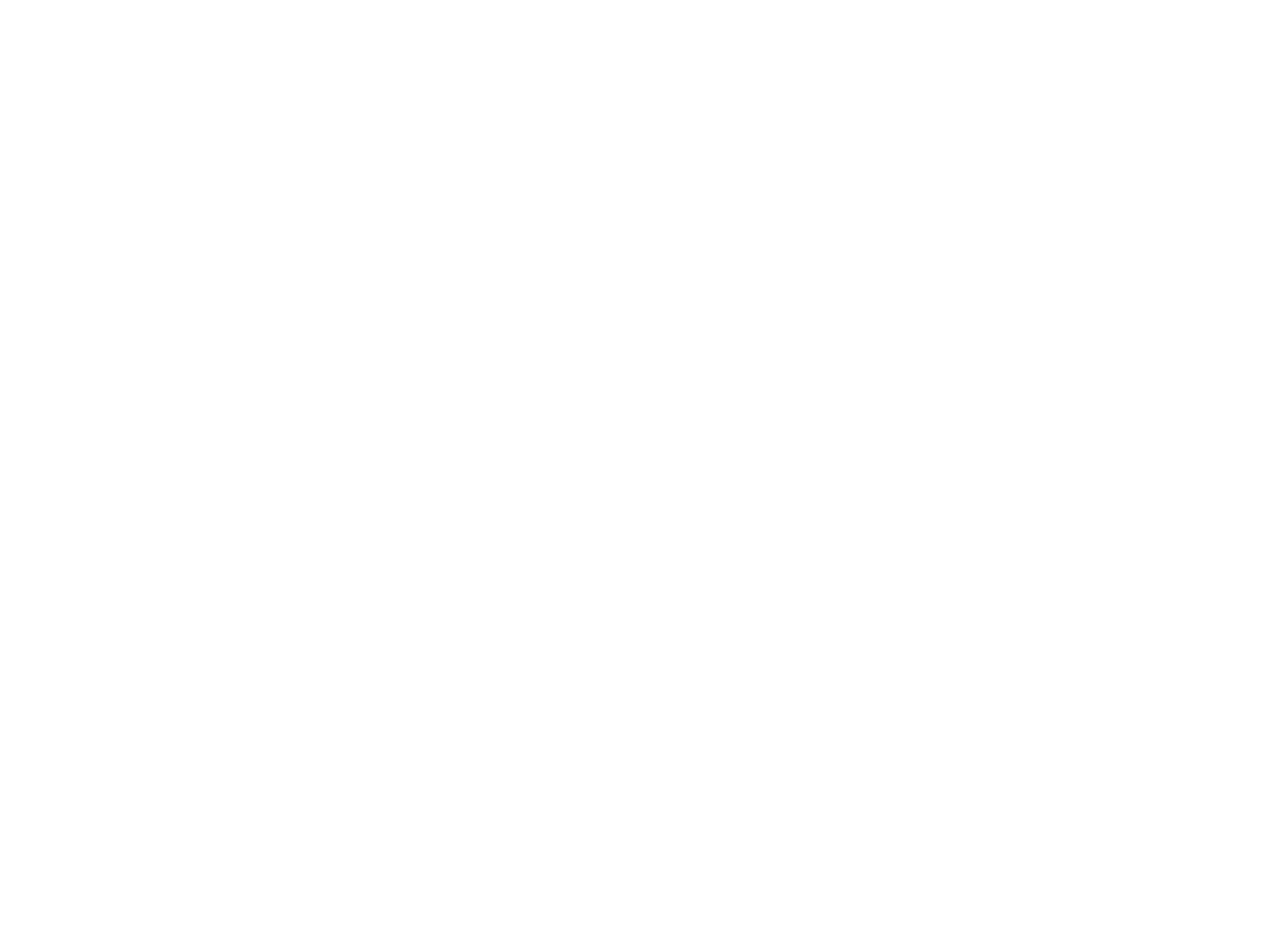
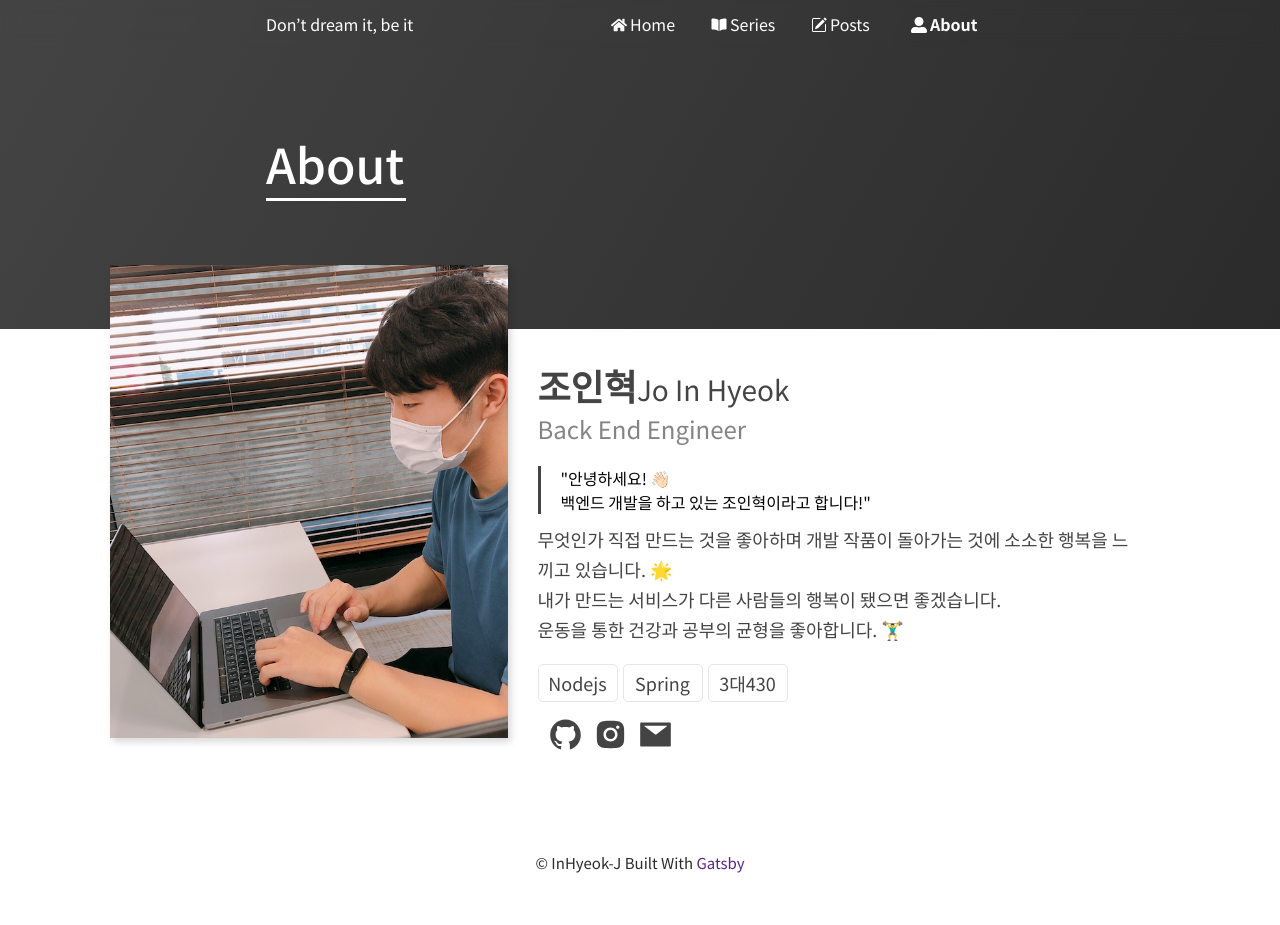
Before and after one commit to InHyeok-J/my-blog, a Gatsby site: page /about in a window 1280 px wide. Before the commit the page ends 800 px from the top, so only its background shows below. Built offline with nearby package versions, Linux system fonts and the light colour scheme; Gatsby itself is replaced by a stand-in of ours.

Commit message:
Feat: About페이지 AboutLayer 구현

```diff
--- /dev/null
+++ b/src/components/About/AboutContents.tsx
@@ -0,0 +1,148 @@
+import styled from '@emotion/styled'
+import ContactList from 'components/Common/ContactList'
+import { GatsbyImage, IGatsbyImageData } from 'gatsby-plugin-image'
+import React, { FunctionComponent } from 'react'
+import COLORS from 'utils/Colors'
+import TagBlock from './TagBlock'
+
+const AboutContentsWrapper = styled.div`
+  /* width: 768px; */
+  max-width: 1100px;
+  display: flex;
+  flex-direction: column;
+  margin: 0 auto;
+  padding: 0px 20px;
+  @media (max-width: 768px) {
+    width: 100%;
+    padding: 0 20px;
+  }
+`
+const AboutBlock = styled.div`
+  display: grid;
+  grid-template-columns: 3fr 5fr;
+  @media (max-width: 1023px) {
+    grid-template-columns: 1fr;
+  }
+`
+const AboutTextBlock = styled.div`
+  padding: 30px;
+  display: flex;
+  flex-direction: column;
+  justify-content: space-between;
+  @media (max-width: 1023px) {
+    padding: 0;
+  }
+`
+const NameBlock = styled.div`
+  display: flex;
+  align-items: baseline;
+`
+const Name = styled.div`
+  font-weight: bold;
+  font-size: 36px;
+  color: ${COLORS.grey_semi_dark};
+  @media (max-width: 479px) {
+    font-size: 32px;
+  }
+`
+const EngName = styled.div`
+  font-size: 28px;
+  color: ${COLORS.grey_semi_dark};
+  @media (max-width: 479px) {
+    font-size: 24px;
+  }
+`
+const Role = styled.div`
+  font-size: 24px;
+  color: ${COLORS.grey_nomarl_dark};
+  @media (max-width: 479px) {
+    font-size: 20px;
+  }
+`
+const AboutDetail = styled.div`
+  padding: 20px 0px;
+`
+const SubText = styled.div`
+  font-size: 18px;
+  color: ${COLORS.grey_semi_dark};
+  line-height: 30px;
+  @media (max-width: 479px) {
+    font-size: 14px;
+  }
+`
+const AboutImage = styled(GatsbyImage)`
+  width: 100%;
+  height: 100%;
+  object-fit: cover;
+  box-shadow: 3px 4px 7px rgba(0, 0, 0, 0.15);
+  margin-top: -5vw;
+  margin-bottom: 5vw;
+`
+const AboutImageBlock = styled.div`
+  width: 100%;
+  @media (max-width: 1023px) {
+    width: auto;
+    padding-left: max(15vw, 10px);
+    padding-right: max(15vw, 10px);
+  }
+`
+
+const TagListBlock = styled.div`
+  display: flex;
+`
+const ContactListBlock = styled.div`
+  padding: 10px 0px;
+`
+const Intro = styled.div`
+  border-left: 3px solid ${COLORS.grey_semi_dark};
+  padding-left: 20px;
+  margin-bottom: 10px;
+`
+type AboutContentsProps = {
+  profileImage: IGatsbyImageData
+}
+const AboutContents: FunctionComponent<AboutContentsProps> = ({
+  profileImage,
+}) => {
+  const TagList = ['Nodejs', 'Spring', '3대430']
+  return (
+    <AboutContentsWrapper>
+      <AboutBlock>
+        <AboutImageBlock>
+          <AboutImage image={profileImage} alt="profile" />
+        </AboutImageBlock>
+        <AboutTextBlock>
+          <NameBlock>
+            <Name>조인혁</Name>
+            <EngName>Jo In Hyeok</EngName>
+          </NameBlock>
+          <Role>Back End Engineer</Role>
+          <AboutDetail>
+            <Intro>
+              "안녕하세요! 👋🏻 <br /> 백엔드 개발을 하고 있는 조인혁이라고
+              합니다!"
+            </Intro>
+            <SubText>
+              무엇인가 직접 만드는 것을 좋아하며 개발 작품이 돌아가는 것에
+              소소한 행복을 느끼고 있습니다. 🌟
+            </SubText>
+            <SubText>
+              내가 만드는 서비스가 다른 사람들의 행복이 됐으면 좋겠습니다.
+            </SubText>
+            <SubText>운동을 통한 건강과 공부의 균형을 좋아합니다. 🏋️‍♂️</SubText>
+          </AboutDetail>
+          <TagListBlock>
+            {TagList.map((tag, index) => (
+              <TagBlock key={index}>{tag}</TagBlock>
+            ))}
+          </TagListBlock>
+          <ContactListBlock>
+            <ContactList />
+          </ContactListBlock>
+        </AboutTextBlock>
+      </AboutBlock>
+    </AboutContentsWrapper>
+  )
+}
+
+export default AboutContents
--- /dev/null
+++ b/src/components/About/AboutHeader.tsx
@@ -0,0 +1,49 @@
+import styled from '@emotion/styled'
+import React, { FunctionComponent } from 'react'
+import COLORS from 'utils/Colors'
+
+const AboutHeaderWrapper = styled.div`
+  width: 100%;
+  min-height: 300px;
+  max-height: 500px;
+  display: flex;
+  padding-top: max(10vw, 70px);
+  padding-bottom: max(10vw, 50px);
+
+  background: linear-gradient(
+    120deg,
+    ${COLORS.grey_semi_dark},
+    ${COLORS.grey_dark}
+  );
+  flex-direction: column;
+`
+const Container = styled.div`
+  width: 768px;
+  height: 100%;
+  margin: 0 auto;
+  display: flex;
+  justify-content: left;
+  padding: 0 10px;
+  @media (max-width: 768px) {
+    width: 100%;
+    padding: 0 20px;
+  }
+`
+const Title = styled.div`
+  width: 140px;
+  font-size: 48px;
+  font-weight: 500;
+  border-bottom: 3px solid ${COLORS.white};
+  color: ${COLORS.white};
+`
+const AboutHeader: FunctionComponent = () => {
+  return (
+    <AboutHeaderWrapper>
+      <Container>
+        <Title>About</Title>
+      </Container>
+    </AboutHeaderWrapper>
+  )
+}
+
+export default AboutHeader
--- /dev/null
+++ b/src/components/About/TagBlock.tsx
@@ -0,0 +1,31 @@
+import styled from '@emotion/styled'
+import React, { FunctionComponent, ReactNode } from 'react'
+import COLORS from 'utils/Colors'
+
+const TagBlockWrapper = styled.div`
+  width: 80px;
+  font-size: 18px;
+  padding: 5px;
+  display: flex;
+  align-items: center;
+  justify-content: center;
+  border: 1px solid rgba(0, 0, 0, 0.1);
+  border-radius: 5px;
+  color: ${COLORS.grey_semi_dark};
+  margin-right: 5px;
+  @media (max-width: 479px) {
+    width: 60px;
+    font-size: 14px;
+    padding: 3px;
+  }
+`
+
+type TagBlockProps = {
+  children: ReactNode
+}
+
+const TagBlock: FunctionComponent<TagBlockProps> = ({ children }) => {
+  return <TagBlockWrapper>{children}</TagBlockWrapper>
+}
+
+export default TagBlock
--- a/src/pages/about.tsx
+++ b/src/pages/about.tsx
@@ -1,11 +1,38 @@
-import Navbar from 'components/Navbar/Navbar'
+import AboutContents from 'components/About/AboutContents'
+import AboutHeader from 'components/About/AboutHeader'
+import Template from 'components/Common/Template'
+import { graphql } from 'gatsby'
 import React, { FunctionComponent } from 'react'
+import { GatsbyImageType } from 'types/post.types'
 
-const AboutPage: FunctionComponent = () => {
+type AboutPageProps = {
+  data: {
+    file: GatsbyImageType
+  }
+}
+
+const AboutPage: FunctionComponent<AboutPageProps> = ({
+  data: {
+    file: {
+      childImageSharp: { gatsbyImageData },
+    },
+  },
+}) => {
   return (
-    <div>
-      <Navbar />
-    </div>
+    <Template>
+      <AboutHeader />
+      <AboutContents profileImage={gatsbyImageData} />
+    </Template>
   )
 }
 export default AboutPage
+
+export const aboutInfo = graphql`
+  query {
+    file(name: { eq: "profile-image" }) {
+      childImageSharp {
+        gatsbyImageData(width: 500, height: 500)
+      }
+    }
+  }
+`
--- a/src/utils/Colors.ts
+++ b/src/utils/Colors.ts
@@ -3,6 +3,7 @@ const COLORS: colorListType = {
   grey_semi_dark: '#444444',
   grey_normal: '#c4c4c4',
   grey_light: '#f2f2f2',
+  grey_nomarl_dark: '#848484',
   black: '#000000',
   white: '#ffffff',
   red_warm: '#ff4f4f',
@@ -14,6 +15,7 @@ type colorListType = {
   grey_semi_dark: string
   grey_normal: string
   grey_light: string
+  grey_nomarl_dark: string
   black: string
   white: string
   red_warm: string
```
